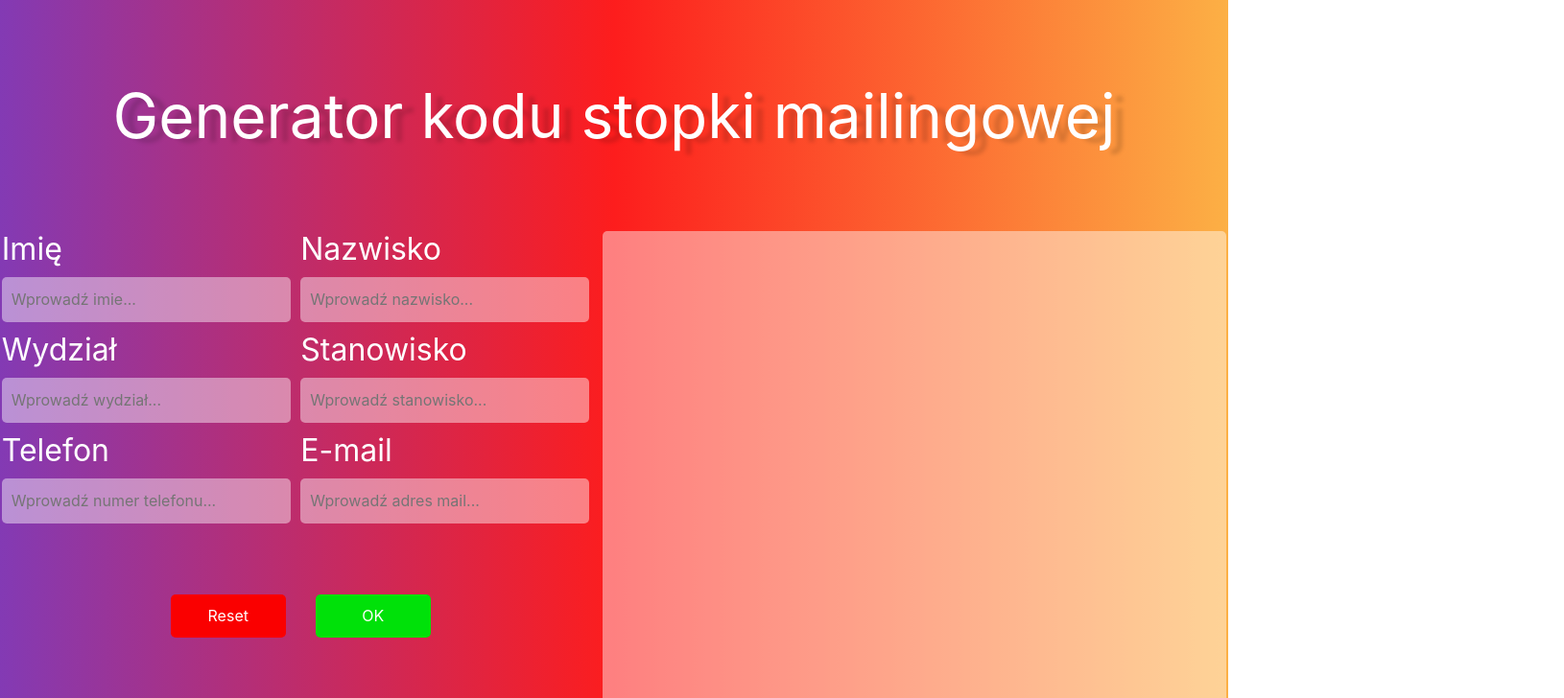
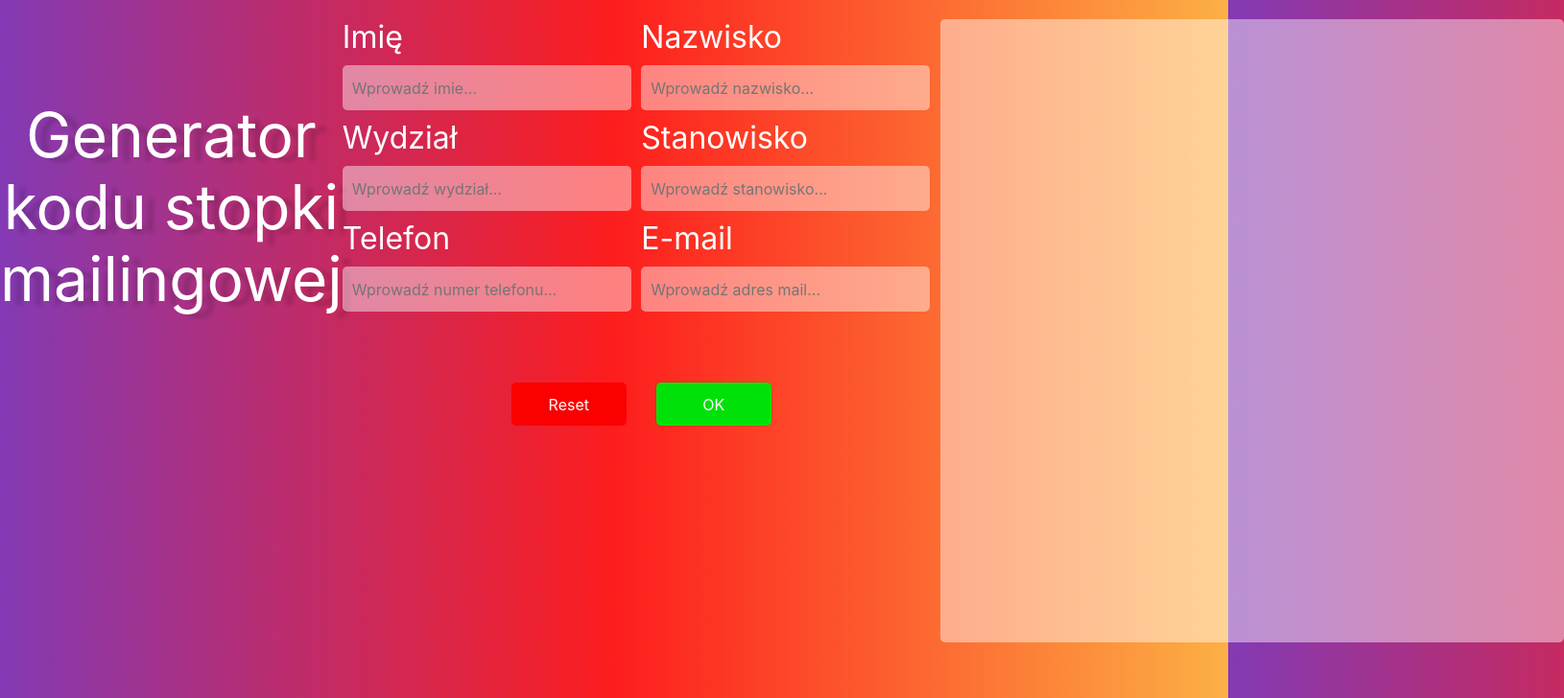
Before and after one commit to Ombre56/FooterMailGenerator, a React (Create React App) app: page / in a window 1280 px wide. Shown: the top 728 px of the page at 96% size, 1630 px wide, since content can reach past the window. Built offline with nearby package versions, Linux system fonts and the light colour scheme.

Commit message:
Add style to class App-header

```diff
--- a/src/App.scss
+++ b/src/App.scss
@@ -8,6 +8,13 @@
   line-height: 4.6875rem;
   text-shadow: 12px 4px 4px rgba(0, 0, 0, 0.15);
   padding: 2.5rem 0;
+}
+
+.App-header{
+  display: flex;
+  flex-direction: row;
+  justify-content: space-around;
+  margin: 20px 0;
 }
 
 .generator-footer{
@@ -81,3 +88,13 @@ button:focus{
   border-radius: 5px;
   color: $primary-color;
 }
+
+.footer{
+  height: 44px;
+  color: $primary-color;
+  text-align: center;
+  font-size: 1.25rem;
+  margin-top: 25px;
+  padding-top: .625rem;
+  background: #D9D9D9;
+}
```
